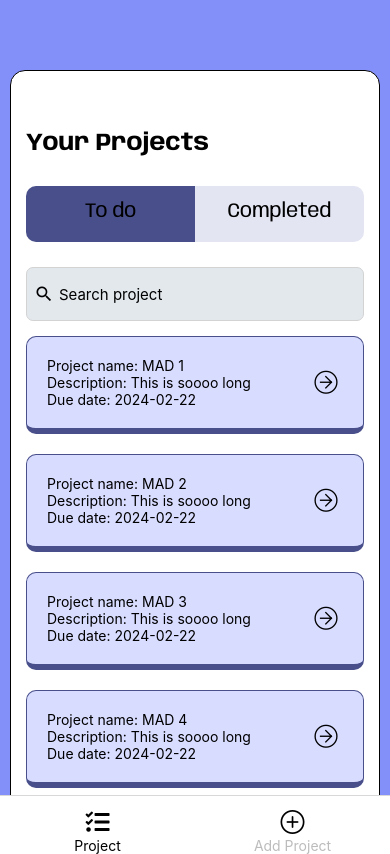
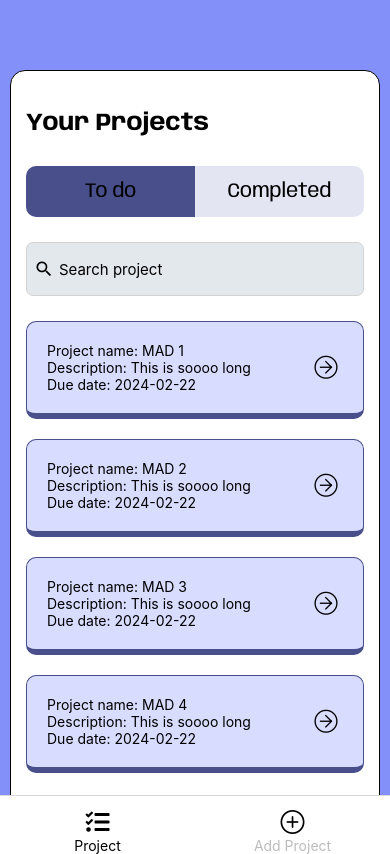
Before and after one commit to Waffle-Cone/Sparkels, a React Native app: screen /ProjectListScreen in a window 390 px wide. Built offline with nearby package versions, Linux system fonts and the light colour scheme.

Commit message:
Update layout projects

```diff
--- a/src/components/entity/project/ProjectList.js
+++ b/src/components/entity/project/ProjectList.js
@@ -54,11 +54,7 @@ const styles = StyleSheet.create({
     paddingBottom: 100,
   },
   viewContainer: {
-    //flexDirection: "column",
-    //flexWrap: "wrap",
-    //alignItems: "flex-start",
-    flex: 1,
-    overflow: "hidden",
+    paddingVertical: 10,
   },
   projectContainer: {
     borderRadius: 10,
--- a/src/components/screens/ProjectListScreen.js
+++ b/src/components/screens/ProjectListScreen.js
@@ -38,11 +38,6 @@ const ProjectListScreen = ({ navigation }) => {
     AnybodyBold: require("./../../../assets/fonts/Anybody-Bold.ttf"),
     AnybodyRegular: require("./../../../assets/fonts/Anybody-Regular.ttf"),
   });
-
-  //<Image
-  //        source={require("../../../assets/notebookHeader.png")}
-  //        style={styles.notebook}
-  //     />
 
   // State ---------------------------
   const { projects } = useContext(ProjectContext);
@@ -155,7 +150,7 @@ const styles = StyleSheet.create({
     borderWidth: 1,
     padding: 15,
     margin: 5,
-    paddingTop: 55,
+    paddingVertical: 40,
     paddingBottom: 20,
     backgroundColor: "white",
     marginTop: 20,
@@ -163,7 +158,6 @@ const styles = StyleSheet.create({
   h1: {
     alignItems: "center",
     justifyContent: "center",
-    paddingTop: 5,
     paddingBottom: 10,
     fontSize: 24,
     color: "black",
@@ -173,9 +167,8 @@ const styles = StyleSheet.create({
   h2: {
     alignItems: "center",
     justifyContent: "center",
-    paddingTop: 5,
-    paddingBottom: 10,
     fontSize: 20,
+    paddingVertical: 5,
     fontWeight: "500",
     color: "black",
     fontFamily: "AnybodyRegular",
```
